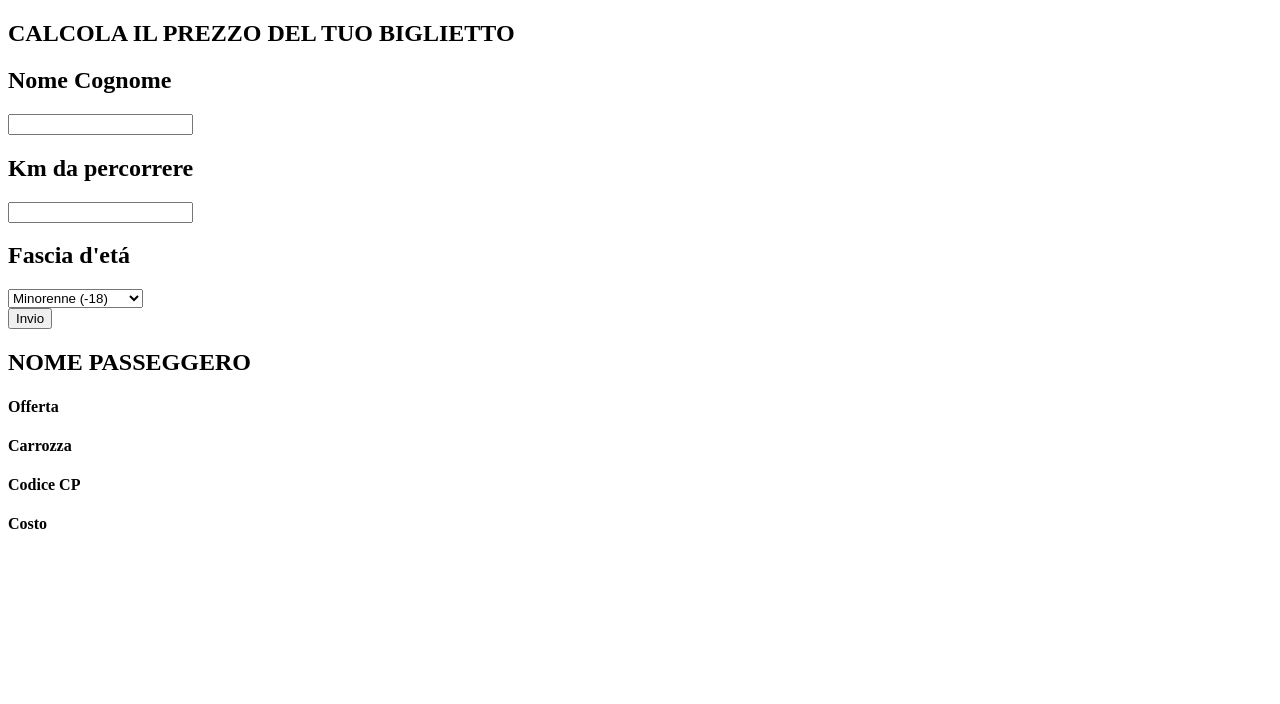
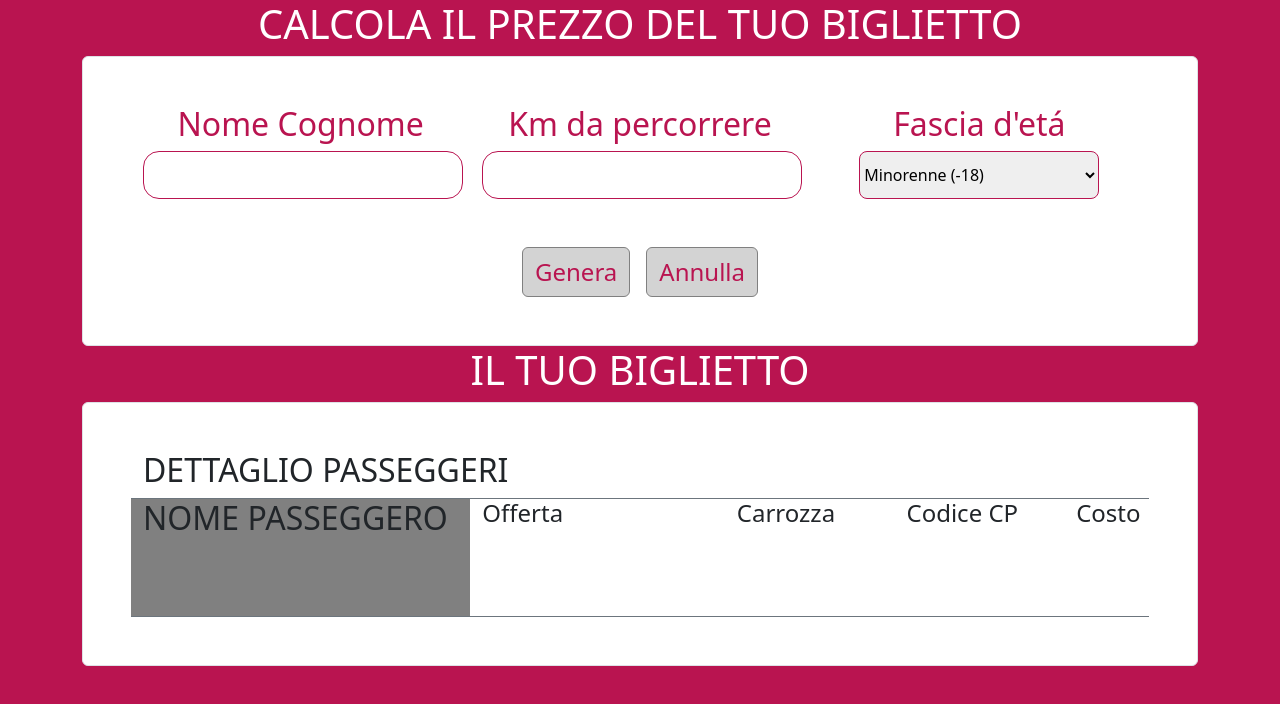
Before and after one commit to andreafrancioni/js-biglietto-treno-form, a plain HTML site: page index.html in a window 1280 px wide. Drawn offline with nearby package versions, Linux system fonts and the light colour scheme.

Commit message:
Completato esercizio con formattazione CSS come da esempio

```diff
--- a/css/style.css
+++ b/css/style.css
@@ -5,3 +5,55 @@
     padding: 0;
     box-sizing: border-box;
 }
+
+body{
+    background-color: #B91450!important;
+}
+
+.wrapper{
+    margin: 0 auto;
+    width: 80%;
+}
+
+.btn{
+    border: 1px solid gray!important;
+    background-color: lightgray!important;
+    color: #B91450!important;
+    font-size: 1.5rem!important;
+}
+
+#buy-ticket h2{
+    color: #B91450!important;
+}
+
+input{
+    border: 1px solid #B91450!important;
+    border-radius: 0.5em;
+    height: 3rem;
+    width: 20rem;
+    text-align: center;
+}
+
+input[type="text"]
+{
+    font-size:2rem;
+}
+
+select{
+    border: 1px solid #B91450!important;
+    border-radius: 0.5em;
+    height: 3rem;
+    width: 15rem;
+}
+
+optgroup {
+    font-size:4rem;
+}
+
+p{
+    padding-top: 4rem;
+    font-size: 1.5rem;
+}
+
+/* COLORS */
+.bg-gray  {background-color: gray;}
--- a/index.html
+++ b/index.html
@@ -4,47 +4,84 @@
     <meta charset="UTF-8">
     <meta name="viewport" content="width=device-width, initial-scale=1.0">
     <title>Boolitalo</title>
+    <link rel="stylesheet" href="./css/style.css">
+        <link href="https://cdn.jsdelivr.net/npm/bootstrap@5.3.2/dist/css/bootstrap.min.css" rel="stylesheet" integrity="sha384-T3c6CoIi6uLrA9TneNEoa7RxnatzjcDSCmG1MXxSR1GAsXEV/Dwwykc2MPK8M2HN" crossorigin="anonymous">
+        <link rel="stylesheet" href="https://cdnjs.cloudflare.com/ajax/libs/font-awesome/6.4.2/css/all.min.css" integrity="sha512-z3gLpd7yknf1YoNbCzqRKc4qyor8gaKU1qmn+CShxbuBusANI9QpRohGBreCFkKxLhei6S9CQXFEbbKuqLg0DA==" crossorigin="anonymous" referrerpolicy="no-referrer">
     </head>
     <body>
 
+        <!-- TICKET CALCULATOR -->
+        <div class="container">
             <section id="buy-ticket">
-        <h1>CALCOLA IL PREZZO DEL TUO BIGLIETTO</h1>
-        <div>
+                <div class="container">
+                    <div class="row">
+                        <div class="col-12 text-center">
+                            <h1 class="text-white">CALCOLA IL PREZZO DEL TUO BIGLIETTO</h1>
+                        </div>
+                    </div>
+                    <div class="row border rounded bg-white p-5">
+                        <div class="col-4 text-center">
                             <h2>Nome Cognome</h2>
                             <input id="inputName" type="text">
                         </div>
-        <div>
+                        <div class="col-4 text-center">
                             <h2>Km da percorrere</h2>
                             <input id="inputKm" type="text">
                         </div>
-        <div>
+                        <div class="col-4 text-center">
                             <h2>Fascia d'etá</h2>
                             <select id="inputEta" name="eta">
+                                <optgroup>
                                     <option value="17">Minorenne (-18)</option>
                                     <option value="18">Maggiorenne (+18)</option>
                                     <option value="66">Senior (+65)</option>
+                                </optgroup>
                             </select>
                         </div>
-        <button id="sentBtn">Invio</button>
+                        <div class="col-12 d-flex justify-content-center pt-5">
+                            <button id="sentBtn" class="btn me-3">Genera</button>
+                            <button id="clearBtn" class="btn">Annulla</button>
+                    </div>
+                    </div>
+                </div>
             </section>
 
+            <!-- YOUR TICKET -->
             <section id="your-ticket">
+                <div class="container">
+                    <div class="row">
+                        <div class="col-12 text-center">
+                            <h1 class="text-white">IL TUO BIGLIETTO</h1>
+                        </div>
+                    </div>
+                    <div class="row border rounded bg-white p-5">
+                        <div class="col-12 border-bottom border-secondary">
+                            <h2>DETTAGLIO PASSEGGERI</h2>
+                        </div>
+                        <div class="col-4 bg-gray border-bottom border-secondary">
                             <h2>NOME PASSEGGERO</h2>
                             <h3 id="utente"></h3>
-
+                        </div>
+                        <div class="col-3 border-bottom border-secondary">
                             <h4>Offerta</h2>
                             <p id="offerta"></p>
-
+                        </div>
+                        <div class="col-2 border-bottom border-secondary">
                             <h4>Carrozza</h2>
                             <p id="carrozza"></p>
-
+                        </div>
+                        <div class="col-2 border-bottom border-secondary">
                             <h4>Codice CP</h2>
                             <p id="codice"></p>
-
+                        </div>
+                        <div class="col-1 border-bottom border-secondary">
                             <h4>Costo</h2>
                             <p id="price"></p>
+                        </div>
+                    </div>
+                </div>
             </section>
-
+        </div>
         <script src="main.js"></script>
     </body>
 </html>
--- a/main.js
+++ b/main.js
@@ -47,7 +47,7 @@ btn.addEventListener("click", function() {
 
 		//Inserimento valori nei campi
 		document.getElementById("utente").innerHTML = utente.value;
-		document.getElementById("price").innerHTML = finalPrice;
+		document.getElementById("price").innerHTML = finalPrice + "&euro;";
 	}
 
 
```
Lines whose indentation alone changed are shown as unchanged.
